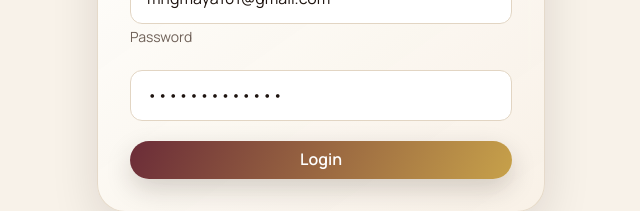
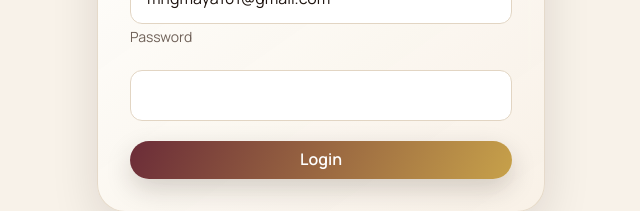
Before and after one commit to Rituraj1205/Mrigmaya-saree, a React (Vite) app in the folder frontend/: page /admin/login in a window 1280 px wide. Shown: the part 385-596 px from the top of the page, without its empty margins (319-959 px from the left). Built offline with nearby package versions, Linux system fonts and the light colour scheme; no server answers.

Commit message:
one more last

```diff
--- a/frontend/src/pages/admin/AdminLogin.jsx
+++ b/frontend/src/pages/admin/AdminLogin.jsx
@@ -7,7 +7,7 @@ import { AuthContext } from "../../context/AuthContext";
 export default function AdminLogin() {
   const { login } = useContext(AuthContext);
   const [email, setEmail] = useState("mrigmaya101@gmail.com");
-  const [password, setPassword] = useState("Mrigmaya@*123");
+  const [password, setPassword] = useState("");
   const [loading, setLoading] = useState(false);
   const navigate = useNavigate();
 
```
Also changed, not shown: 1 other file (tests, documents, lock files or other folders).
